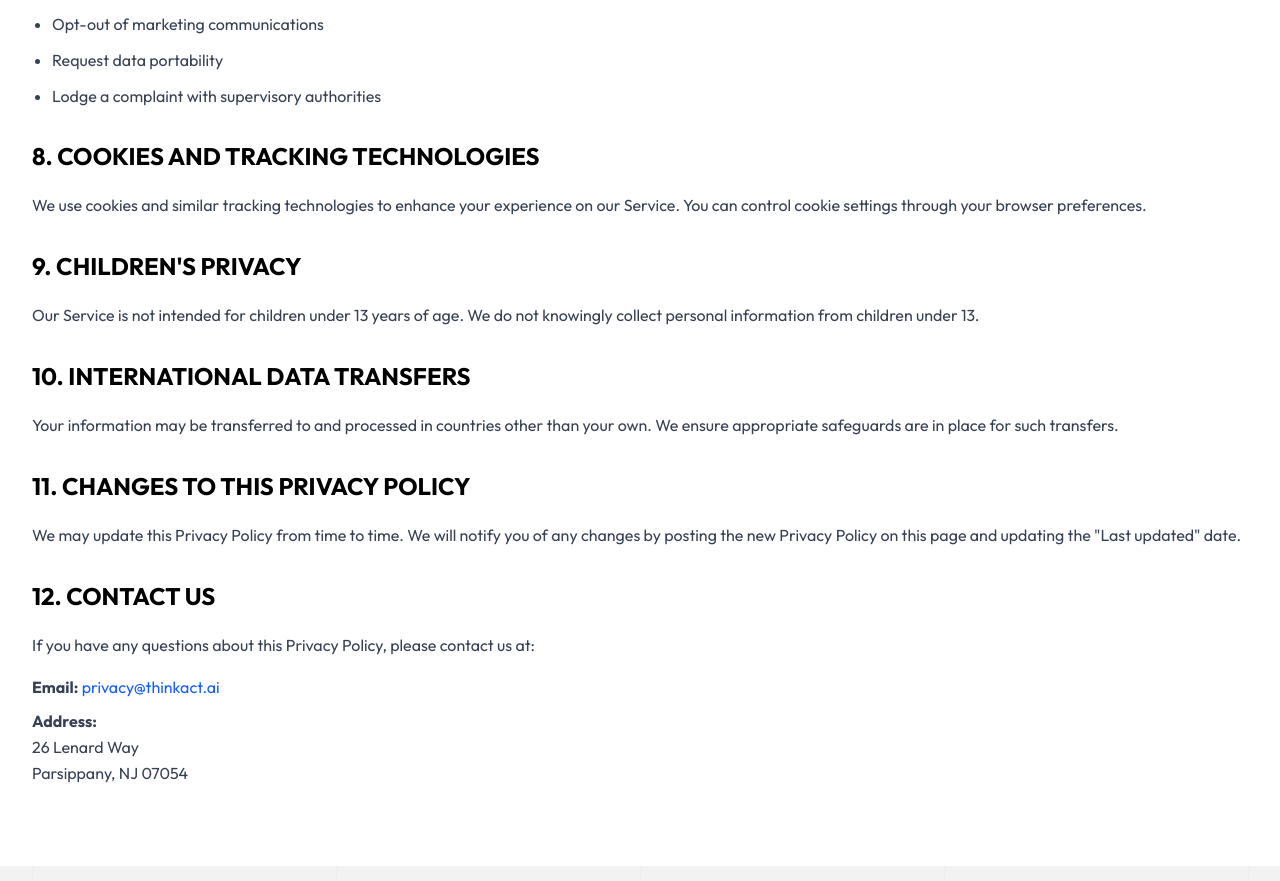
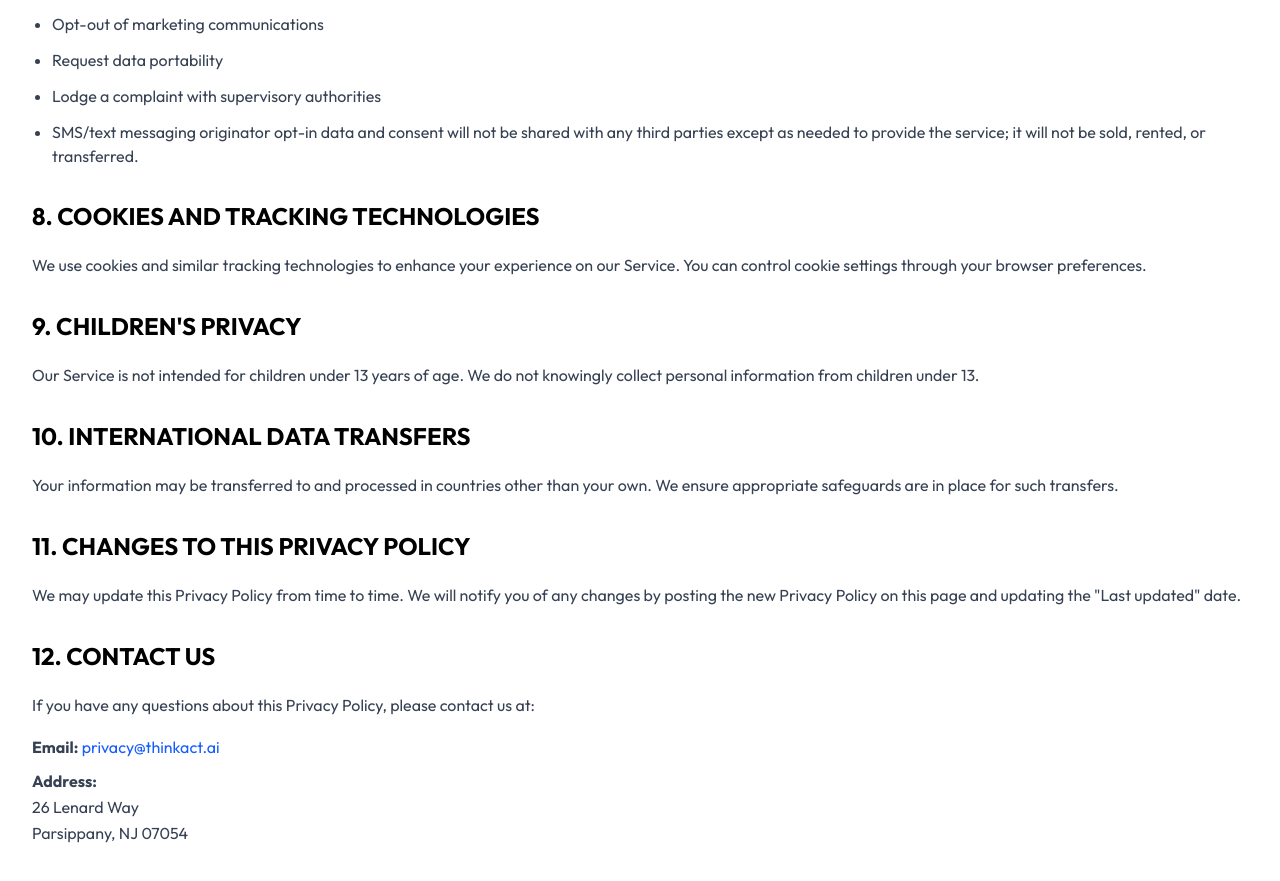
Before and after one commit to nirmitsaini1024/thinkact-website, a Next.js app: page /privacy-policy in a window 1280 px wide. Shown: the part 2148-3029 px from the top of the page. Built offline with nearby package versions, Linux system fonts and the light colour scheme.

Commit message:
policy updated

```diff
--- a/src/app/privacy-policy/page.jsx
+++ b/src/app/privacy-policy/page.jsx
@@ -105,6 +105,7 @@ export default function PrivacyPolicy() {
               <li>Opt-out of marketing communications</li>
               <li>Request data portability</li>
               <li>Lodge a complaint with supervisory authorities</li>
+              <li>SMS/text messaging originator opt-in data and consent will not be shared with any third parties except as needed to provide the service; it will not be sold, rented, or transferred.</li>
             </ul>
           </div>
 
```
